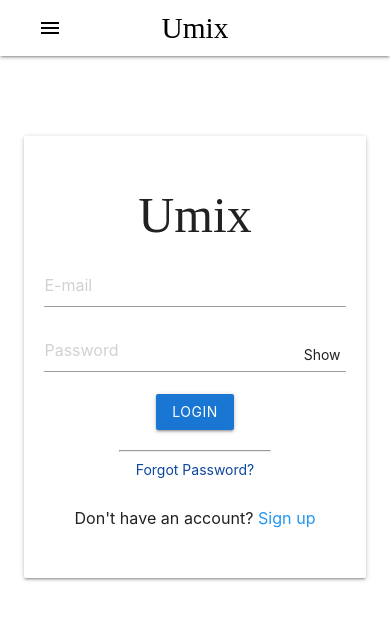
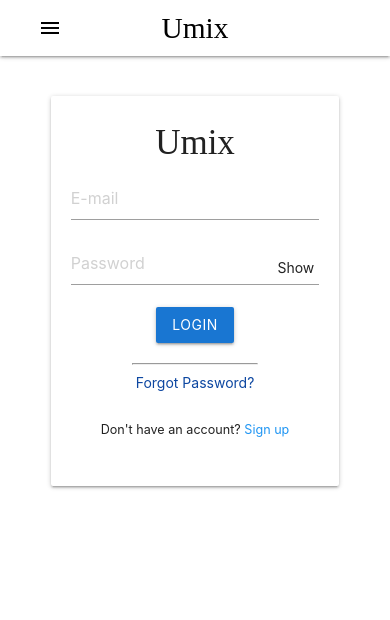
Before and after one commit to saurabhkumar23/umix, a React (Create React App) app in the folder client/: page /login in a window 390 px wide. Shown: the top 620 px of the page. Built offline with nearby package versions, Linux system fonts and the light colour scheme; a web font is replaced by a local one.

Commit message:
fix responsive layout of signup and login form

```diff
--- a/client/src/components/screen/Login/Login.scss
+++ b/client/src/components/screen/Login/Login.scss
@@ -41,5 +41,15 @@
     }
     .login-form{
         margin-right: 0 !important;
+        .card{
+            h2{
+                font-size: 2.5rem;
+                margin: 8px 0;
+            }
+            margin: 40px 40px !important;
+            h6{
+                font-size: 0.9rem;
+            }
+        }
     }
 }
--- a/client/src/components/screen/Signup/Signup.scss
+++ b/client/src/components/screen/Signup/Signup.scss
@@ -41,5 +41,19 @@
     }
     .signup-form{
         margin-right: 0 !important;
+        .card{
+            h2{
+                font-size: 2.5rem;
+                margin: 8px 0;
+            }
+            margin: 40px 40px !important;
+            h6{
+                font-size: 0.9rem;
+            }
+            .file-field .btn{
+                font-size: 9px;
+                padding: 0 9px;
+            }
+        }
     }
 }
```
